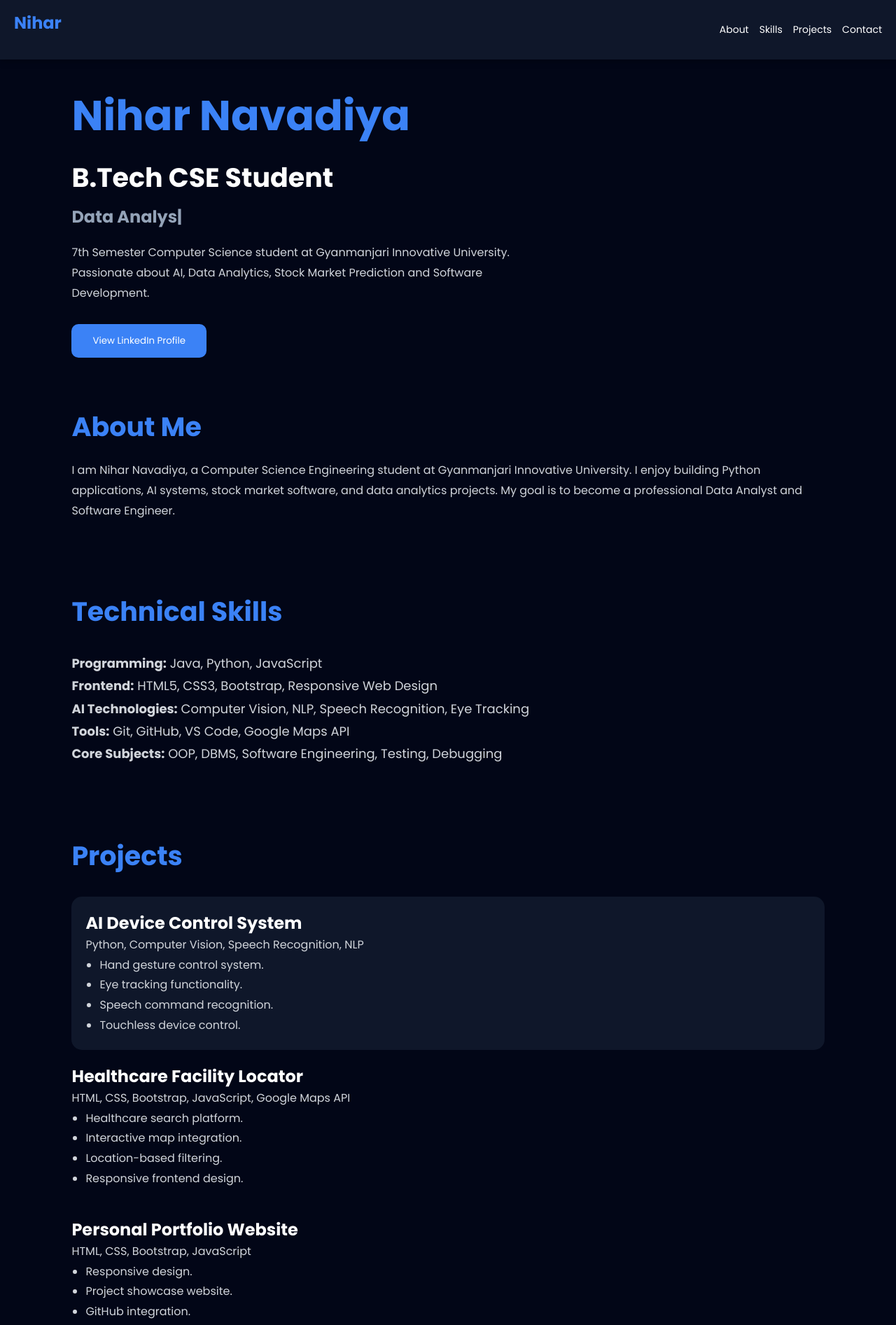
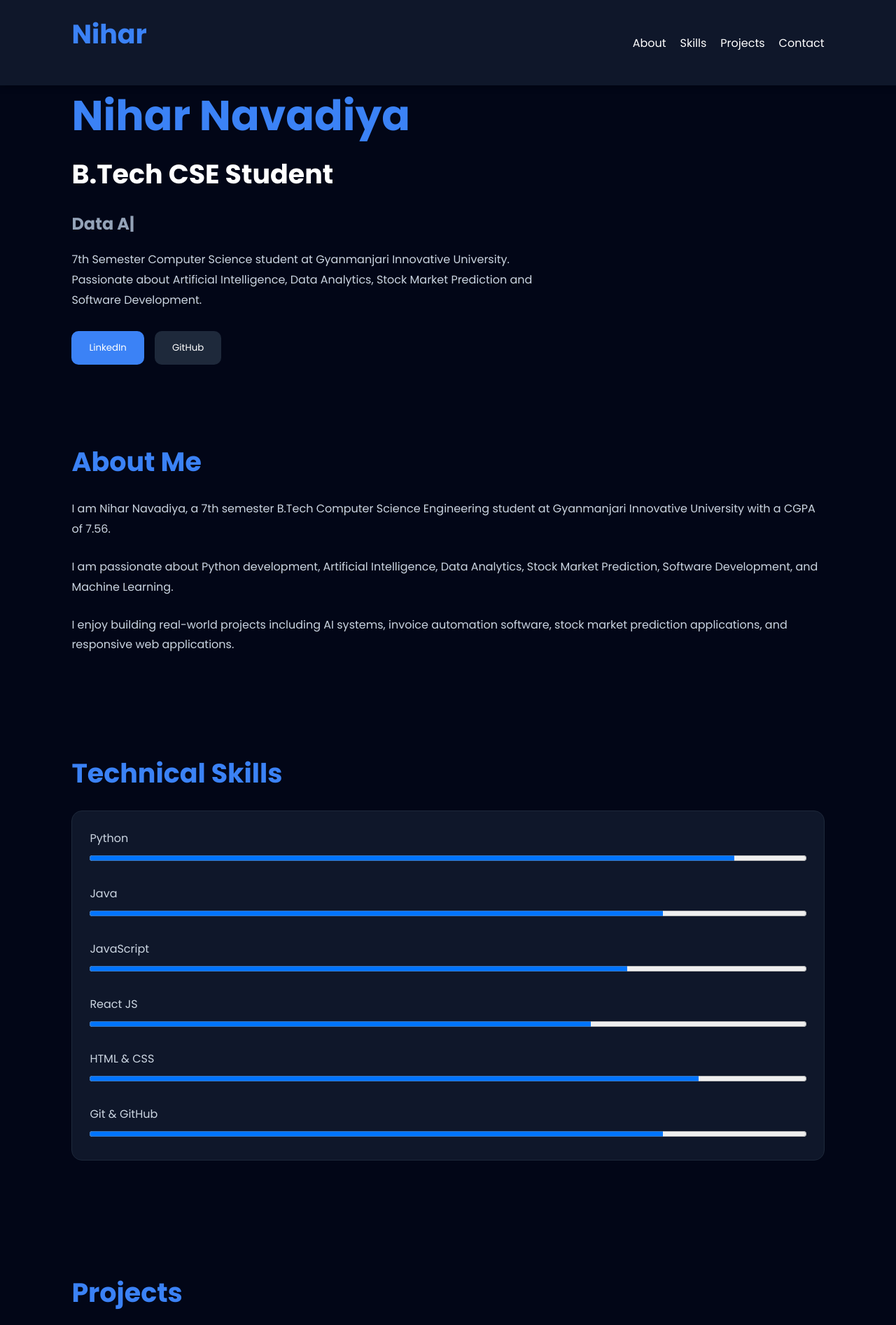
Before and after one commit to Nihar5651/nihar-portfolio, a React (Vite) app: page / in a window 1280 px wide. Shown: the top 1893 px of the page at 70% size. Built offline with nearby package versions, Linux system fonts and the light colour scheme.

Commit message:
Added portfolio features

```diff
--- a/src/components/About.jsx
+++ b/src/components/About.jsx
@@ -1,26 +1,30 @@
 function About() {
   return (
-    <section id="about" >
-      <h2
-        style={{
-          color: "#3b82f6",
-          marginBottom: "20px"
-        }}
-      >
+    <section id="about">
+      <h2 style={{ color: "#3b82f6" }}>
         About Me
       </h2>
 
       <p>
-        I am Nihar Navadiya, a Computer Science
-        Engineering student at Gyanmanjari
-        Innovative University.
+        I am Nihar Navadiya, a 7th semester B.Tech Computer
+        Science Engineering student at Gyanmanjari Innovative
+        University with a CGPA of 7.56.
+      </p>
 
-        I enjoy building Python applications,
-        AI systems, stock market software,
-        and data analytics projects.
+      <br />
 
-        My goal is to become a professional
-        Data Analyst and Software Engineer.
+      <p>
+        I am passionate about Python development, Artificial
+        Intelligence, Data Analytics, Stock Market Prediction,
+        Software Development, and Machine Learning.
+      </p>
+
+      <br />
+
+      <p>
+        I enjoy building real-world projects including AI systems,
+        invoice automation software, stock market prediction
+        applications, and responsive web applications.
       </p>
     </section>
   );
--- a/src/components/Achievements.jsx
+++ b/src/components/Achievements.jsx
@@ -5,12 +5,15 @@ function Achievements() {
         Achievements
       </h2>
 
-      <ul>
-        <li>CGPA 7.56 in B.Tech CSE.</li>
-        <li>Developed AI Device Control System.</li>
-        <li>Built Invoice Management Software.</li>
-        <li>Developed Stock Prediction Software.</li>
-      </ul>
+      <div className="card">
+        <ul>
+          <li>CGPA 7.56 in B.Tech CSE.</li>
+          <li>Built AI Device Control System.</li>
+          <li>Developed Invoice Automation Software.</li>
+          <li>Developed Stock Prediction Software.</li>
+          <li>Created Full Stack Portfolio Website.</li>
+        </ul>
+      </div>
     </section>
   );
 }
--- a/src/components/Certifications.jsx
+++ b/src/components/Certifications.jsx
@@ -5,12 +5,14 @@ function Certifications() {
         Certifications
       </h2>
 
-      <ul>
-        <li>Python Programming</li>
-        <li>Data Analytics</li>
-        <li>Software Engineering</li>
-        <li>Artificial Intelligence Basics</li>
-      </ul>
+      <div className="card">
+        <ul>
+          <li>Python Programming.</li>
+          <li>Data Analytics.</li>
+          <li>Software Engineering.</li>
+          <li>Artificial Intelligence Fundamentals.</li>
+        </ul>
+      </div>
     </section>
   );
 }
--- a/src/components/Hero.jsx
+++ b/src/components/Hero.jsx
@@ -6,13 +6,11 @@ function Hero() {
     <section
       style={{
         paddingTop: "120px",
-paddingBottom: "20px",
-    display: "flex",
-    alignItems: "center"
+        paddingBottom: "40px"
       }}
     >
       <motion.div
-        initial={{ opacity: 0, y: 60 }}
+        initial={{ opacity: 0, y: 50 }}
         animate={{ opacity: 1, y: 0 }}
         transition={{ duration: 1 }}
         style={{
@@ -22,13 +20,13 @@ paddingBottom: "20px",
         <h1
           style={{
             color: "#3b82f6",
-            marginBottom: "15px"
+            marginBottom: "10px"
           }}
         >
           Nihar Navadiya
         </h1>
 
-        <h2 style={{ marginBottom: "10px" }}>
+        <h2>
           B.Tech CSE Student
         </h2>
 
@@ -46,18 +44,19 @@ paddingBottom: "20px",
           repeat={Infinity}
           style={{
             color: "#94a3b8",
-    marginBottom: "20px",
-    minHeight: "35px"
+            marginBottom: "20px"
           }}
         />
 
         <p>
           7th Semester Computer Science student at
           Gyanmanjari Innovative University.
-          Passionate about AI, Data Analytics,
-          Stock Market Prediction and Software Development.
+          Passionate about Artificial Intelligence,
+          Data Analytics, Stock Market Prediction
+          and Software Development.
         </p>
 
+        <div style={{ marginTop: "30px" }}>
           <a
             href="https://www.linkedin.com/in/niharnavdiya"
             target="_blank"
@@ -65,8 +64,7 @@ paddingBottom: "20px",
           >
             <button
               style={{
-              marginTop: "30px",
-              padding: "14px 30px",
+                padding: "14px 25px",
                 background: "#3b82f6",
                 color: "white",
                 border: "none",
@@ -74,9 +72,30 @@ paddingBottom: "20px",
                 cursor: "pointer"
               }}
             >
-            View LinkedIn Profile
+              LinkedIn
             </button>
           </a>
+
+          <a
+            href="https://github.com/Nihar5651"
+            target="_blank"
+            rel="noreferrer"
+          >
+            <button
+              style={{
+                marginLeft: "15px",
+                padding: "14px 25px",
+                background: "#1e293b",
+                color: "white",
+                border: "none",
+                borderRadius: "10px",
+                cursor: "pointer"
+              }}
+            >
+              GitHub
+            </button>
+          </a>
+        </div>
       </motion.div>
     </section>
   );
--- a/src/components/Navbar.jsx
+++ b/src/components/Navbar.jsx
@@ -8,43 +8,37 @@ function Navbar() {
         top: 0,
         width: "100%",
         background: "#0f172a",
-        padding: "15px 20px",
+        padding: "20px 8%",
         display: "flex",
         justifyContent: "space-between",
         alignItems: "center",
-        zIndex: 1000,
+        zIndex: "1000",
         boxShadow: "0 2px 10px rgba(0,0,0,0.3)"
       }}
     >
-      <h2
-        style={{
-          color: "#3b82f6",
-          fontSize: "24px"
-        }}
-      >
+      <h2 style={{ color: "#3b82f6" }}>
         Nihar
       </h2>
 
       <div
         style={{
           display: "flex",
-          gap: "15px",
-          fontSize: "14px"
+          gap: "20px"
         }}
       >
-        <Link to="about" smooth={true} style={{ cursor: "pointer" }}>
+        <Link to="about" smooth={true}>
           About
         </Link>
 
-        <Link to="skills" smooth={true} style={{ cursor: "pointer" }}>
+        <Link to="skills" smooth={true}>
           Skills
         </Link>
 
-        <Link to="projects" smooth={true} style={{ cursor: "pointer" }}>
+        <Link to="projects" smooth={true}>
           Projects
         </Link>
 
-        <Link to="contact" smooth={true} style={{ cursor: "pointer" }}>
+        <Link to="contact" smooth={true}>
           Contact
         </Link>
       </div>
--- a/src/components/Projects.jsx
+++ b/src/components/Projects.jsx
@@ -1,58 +1,52 @@
 function Projects() {
   return (
-    <section id="projects" >
-      <h2 style={{ color: "#3b82f6", marginBottom: "30px" }}>
+    <section id="projects">
+      <h2 style={{ color: "#3b82f6" }}>
         Projects
       </h2>
 
-      <div
-  style={{
-    background: "#0f172a",
-    padding: "20px",
-    borderRadius: "15px",
-    marginBottom: "20px"
-  }}
->
+      <div className="card">
         <h3>AI Device Control System</h3>
+
         <p>
-          Python, Computer Vision, Speech Recognition, NLP
+          Python • Computer Vision • NLP • Speech Recognition
         </p>
 
-      <ul style={{ paddingLeft: "20px" }}>
-  <li>Hand gesture control system.</li>
-  <li>Eye tracking functionality.</li>
-  <li>Speech command recognition.</li>
-  <li>Touchless device control.</li>
-</ul>
+        <ul>
+          <li>Hand gesture control system.</li>
+          <li>Eye tracking functionality.</li>
+          <li>Speech command recognition.</li>
+          <li>Touchless device control.</li>
+        </ul>
       </div>
 
-      <div style={{ marginBottom: "40px" }}>
+      <div className="card">
         <h3>Healthcare Facility Locator</h3>
 
         <p>
-          HTML, CSS, Bootstrap, JavaScript, Google Maps API
+          HTML • CSS • JavaScript • Google Maps API
         </p>
 
         <ul>
           <li>Healthcare search platform.</li>
           <li>Interactive map integration.</li>
           <li>Location-based filtering.</li>
-          <li>Responsive frontend design.</li>
+          <li>Responsive web design.</li>
         </ul>
       </div>
 
-      <div>
-        <h3>Personal Portfolio Website</h3>
+      <div className="card">
+        <h3>Stock Prediction Software</h3>
 
         <p>
-          HTML, CSS, Bootstrap, JavaScript
+          Python • AI • Machine Learning • SmartAPI
         </p>
 
         <ul>
-          <li>Responsive design.</li>
-          <li>Project showcase website.</li>
-          <li>GitHub integration.</li>
-          <li>Mobile-friendly UI.</li>
+          <li>Live stock data analysis.</li>
+          <li>Candle prediction system.</li>
+          <li>Real-time dashboard.</li>
+          <li>Market trend analysis.</li>
         </ul>
       </div>
     </section>
--- a/src/components/Skills.jsx
+++ b/src/components/Skills.jsx
@@ -1,20 +1,38 @@
 function Skills() {
   return (
-    <section id="skills" >
-      <h2 style={{ color: "#3b82f6", marginBottom: "30px" }}>
+    <section id="skills">
+      <h2 style={{ color: "#3b82f6" }}>
         Technical Skills
       </h2>
 
-      <div style={{ lineHeight: "35px", fontSize: "18px" }}>
-        <p><strong>Programming:</strong> Java, Python, JavaScript</p>
+      <div className="card">
+        <p>Python</p>
+        <progress value="90" max="100" style={{ width: "100%" }}></progress>
 
-        <p><strong>Frontend:</strong> HTML5, CSS3, Bootstrap, Responsive Web Design</p>
+        <br /><br />
 
-        <p><strong>AI Technologies:</strong> Computer Vision, NLP, Speech Recognition, Eye Tracking</p>
+        <p>Java</p>
+        <progress value="80" max="100" style={{ width: "100%" }}></progress>
 
-        <p><strong>Tools:</strong> Git, GitHub, VS Code, Google Maps API</p>
+        <br /><br />
 
-        <p><strong>Core Subjects:</strong> OOP, DBMS, Software Engineering, Testing, Debugging</p>
+        <p>JavaScript</p>
+        <progress value="75" max="100" style={{ width: "100%" }}></progress>
+
+        <br /><br />
+
+        <p>React JS</p>
+        <progress value="70" max="100" style={{ width: "100%" }}></progress>
+
+        <br /><br />
+
+        <p>HTML & CSS</p>
+        <progress value="85" max="100" style={{ width: "100%" }}></progress>
+
+        <br /><br />
+
+        <p>Git & GitHub</p>
+        <progress value="80" max="100" style={{ width: "100%" }}></progress>
       </div>
     </section>
   );
--- a/src/index.css
+++ b/src/index.css
@@ -14,21 +14,15 @@ html{
 body{
   background:#020617;
   color:white;
-  overflow-x:hidden;
 }
 
 a{
   text-decoration:none;
-  color:white;
+  color:inherit;
 }
 
 section{
-  padding:50px 8%;
-}
-
-.container{
-  max-width:1200px;
-  margin:auto;
+  padding:70px 8%;
 }
 
 h1{
@@ -37,7 +31,7 @@ h1{
 
 h2{
   font-size:38px;
-  margin-bottom:20px;
+  margin-bottom:25px;
 }
 
 h3{
@@ -45,17 +39,12 @@ h3{
 }
 
 p{
+  color:#cbd5e1;
   line-height:1.8;
-  color:#d1d5db;
 }
 
 ul{
   padding-left:20px;
-  line-height:1.8;
-}
-
-li{
-  color:#d1d5db;
 }
 
 button{
@@ -66,30 +55,18 @@ button:hover{
   transform:translateY(-3px);
 }
 
-img{
-  max-width:100%;
-  height:auto;
-}
-
-@media (max-width:992px){
-
-  section{
-    padding:40px 6%;
-  }
-
-  h1{
-    font-size:48px;
-  }
-
-  h2{
-    font-size:32px;
-  }
+.card{
+  background:#0f172a;
+  border:1px solid #1e293b;
+  padding:25px;
+  border-radius:15px;
+  margin-bottom:20px;
 }
 
 @media (max-width:768px){
 
   section{
-    padding:25px 20px;
+    padding:50px 20px;
   }
 
   h1{
@@ -97,37 +74,14 @@ img{
   }
 
   h2{
-    font-size:24px;
+    font-size:28px;
   }
 
   h3{
-    font-size:18px;
+    font-size:20px;
   }
 
   p{
-    font-size:14px;
+    font-size:15px;
   }
 }
-
-@media (max-width:480px){
-
-  section{
-    padding:20px 15px;
-  }
-
-  h1{
-    font-size:30px;
-  }
-
-  h2{
-    font-size:22px;
-  }
-
-  h3{
-    font-size:17px;
-  }
-
-  p{
-    font-size:14px;
-  }
-}
```
Lines whose indentation alone changed are shown as unchanged.
